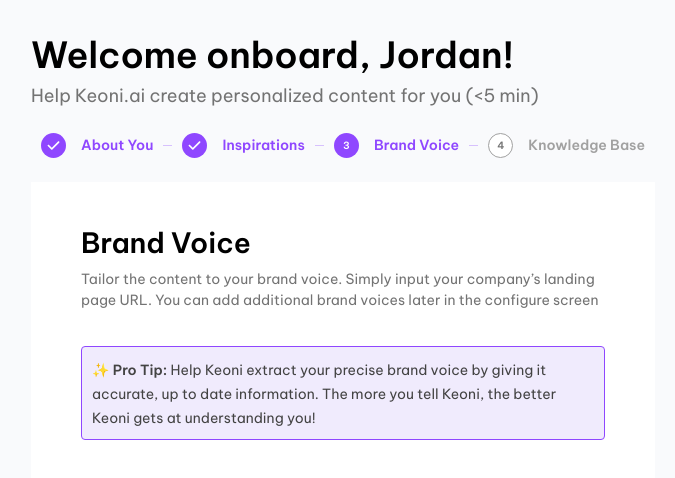
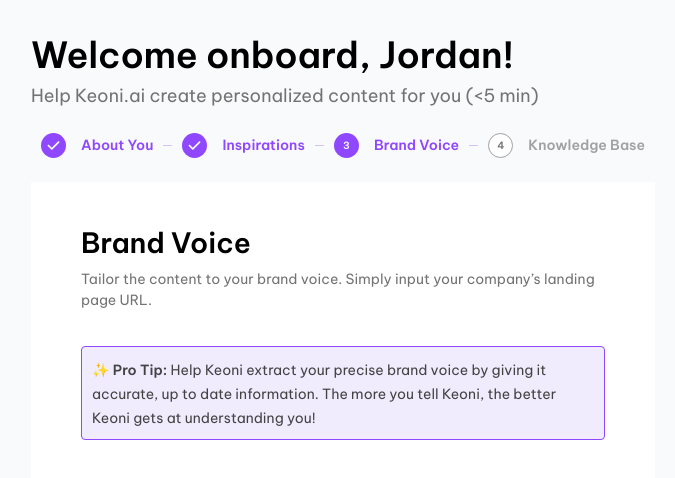
Before and after one commit to meou2731999/onboard-app, a Next.js app: page / in a window 1280 px wide. Shown: the top 478 px of the page, without its empty margins (297-972 px from the left). Built offline with nearby package versions, Linux system fonts and the light colour scheme.

Commit message:
Update Message

```diff
--- a/src/components/Message/Message.tsx
+++ b/src/components/Message/Message.tsx
@@ -6,9 +6,9 @@
 };
 
 const messageMapping = {
-  1: `Tailor the content to your brand voice. Simply input your company’s landing page URL. You can add additional brand voices later in the configure screen`,
-  2: `Tailor the content to your brand voice. Simply input your company’s landing page URL.`,
-  3: "Tailor the content to your brand voice. Simply input your company’s landing page URL.",
+  0: `Tailor the content to your brand voice. Simply input your company’s landing page URL. You can add additional brand voices later in the configure screen`,
+  1: `Tailor the content to your brand voice. Simply input your company’s landing page URL.`,
+  2: "Tailor the content to your brand voice. Simply input your company’s landing page URL.",
 };
 export const Message: React.FC<Props> = ({ selection }: Props) => {
   return (
```
